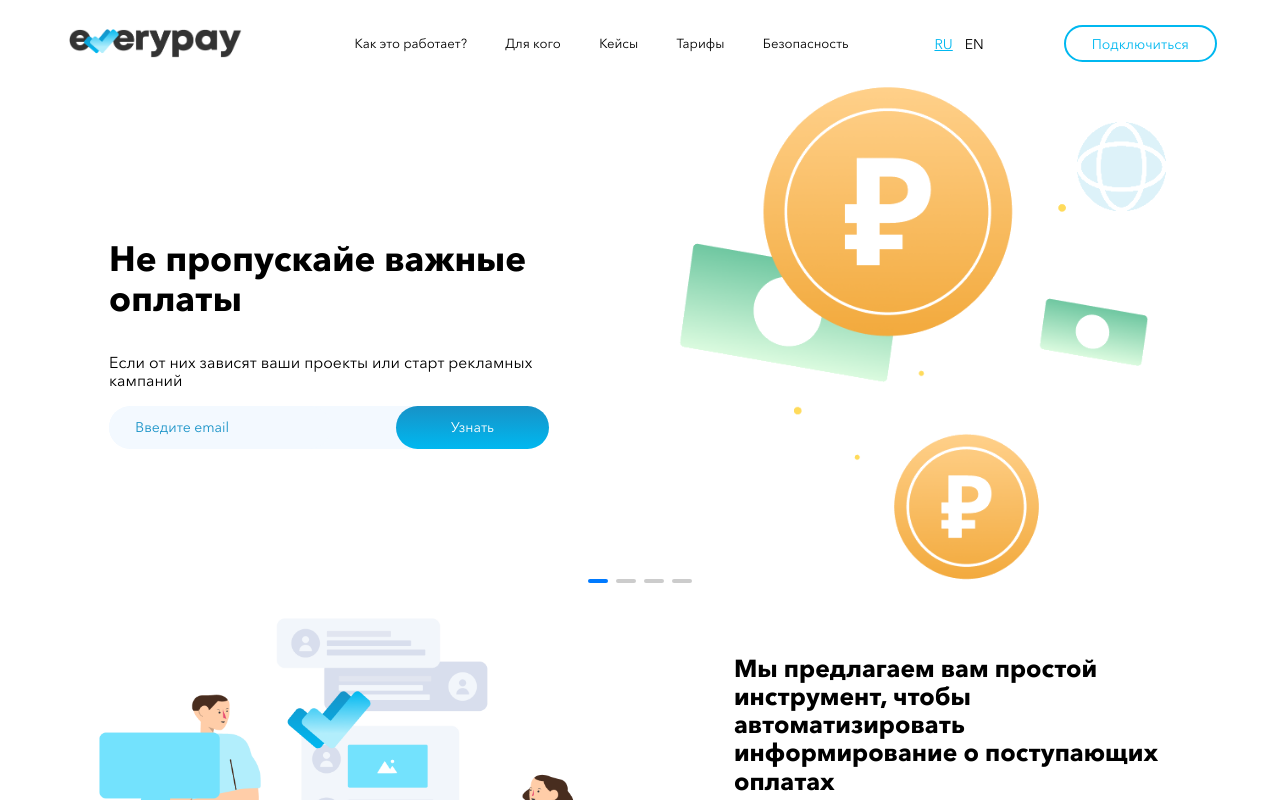
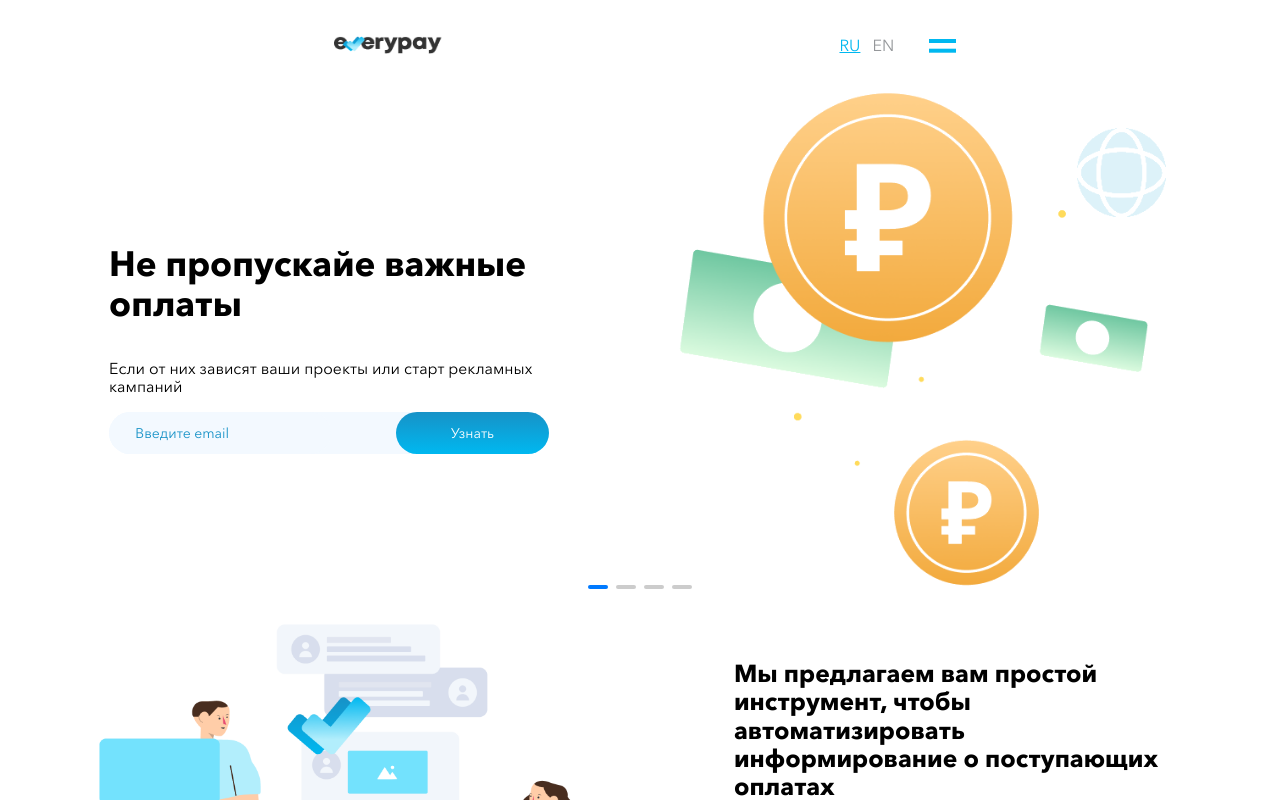
Before and after one commit to Aalleexxaannddrr/EVERYPAY, a React (Create React App) app: page / in a window 1280 px wide. Shown: the top 800 px of the page. Built offline with nearby package versions, Linux system fonts and the light colour scheme.

Commit message:
Fix Header

```diff
--- a/src/components/Header/index.tsx
+++ b/src/components/Header/index.tsx
@@ -63,20 +63,21 @@ const Header: React.FC = () => {
                     </button>
                 </div>
                 <div className="header__btn">
-                    <button className="btn btn--hollow" onClick={() => handleMenuClick('connect')}>
-                        <span className="btn__label--hollow">
+                    <div className="btn btn--hollow" onClick={() => handleMenuClick('connect')}>
+                        <div className="btn__label--hollow">
+                            <p className="btn__label--hollow--text">
                                 {(language.language === 'EN') ? 'Connect' : 'Подключиться'}
-                        </span>
-                    </button>
+                            </p>
+                        </div>
+                    </div>
                 </div>
                 <div
-                    className={classNames('menu-btn menu-btn--ml', {
-                        'active': menuVisible
-                    })}
+                    className='menu-btn menu-btn--ml'
                     onClick={toggleMenuVisible}
                 >
                     <span></span>
                 </div>
+            </header>
             <div
                 className={classNames('header__menu', {
                     'header__menu--visible': menuVisible,
@@ -93,15 +94,14 @@ const Header: React.FC = () => {
                         ))}
                     </ul>
                     <div className="header__menu__bottom">
-                            <button className="btn btn--hollow" onClick={() => handleMenuClick('connect')}>
-                                <span className="btn__label--hollow">
+                        <button className="btn btn--fill btn--fill--header" onClick={() => handleMenuClick('connect')}>
+                                <span className="btn__label--fill">
                                     {(language.language === 'EN') ? 'Connect' : 'Подключиться'}
                                 </span>
                         </button>
                     </div>
                 </div>
             </div>
-            </header>
         </div>
     )
 
--- a/src/styles/_vars.scss
+++ b/src/styles/_vars.scss
@@ -1,5 +1,5 @@
 //Font
-$mainFont: 'AvenirNext', sans-serif;
+$mainFont: 'AvenirNext';
 
 //Size
 $fz_base : 16;
--- a/src/styles/components/header.scss
+++ b/src/styles/components/header.scss
@@ -1,20 +1,22 @@
-$headerHeight: em(80, $fz);
-
 .header-wrapper {
-  height: $headerHeight;
+  width: 100%;
+  background: #FFFFFF;
 }
 
 .header {
   display: flex;
   justify-content: space-around;
   align-items: center;
-  width: 100%;
-  position: fixed;
-  background: #FFFFFF;
-  z-index: 99;
+  max-width: 1098px;
+  max-height: 48px;
+  margin-left: auto;
+  margin-right: auto;
+  margin-top: 35px;
+  margin-bottom: 20px;
 
   &__logo {
-    height: em(35, $fz);
+    width: 130.6px;
+    height: 20.42px;
     background: transparent;
     border: none;
     cursor: pointer;
@@ -29,18 +31,24 @@ $headerHeight: em(80, $fz);
   }
 
   &__item {
-    margin-left: em(30, $fz);
+    margin-left: 39px;
     list-style: none;
   }
 
   &__link {
-    font-size: em(15, $fz);
+    font-weight: 400;
+    font-size: 14px;
     background: transparent;
     border: none;
     cursor: pointer;
+    color: #2D3238;
 
     &:hover {
-      color: $primary-color;
+      color: #1792C7;
+    }
+
+    &:active {
+      color: rgba(85, 94, 104, 0.5);
     }
   }
 
@@ -52,124 +60,82 @@ $headerHeight: em(80, $fz);
     background: transparent;
     border: none;
     cursor: pointer;
+    font-weight: 400;
+    font-size: 16px;
+    color: #2D3238;
+    opacity: 0.5;
 
     &:hover {
-      color: $primary-color;
+      background: linear-gradient(180deg, #1792C7 0%, #00B8F0 100%);
+      -webkit-background-clip: text;
+      -webkit-text-fill-color: transparent;
     }
   }
 
   &__active-language {
-    background: transparent;
-    border: none;
-    cursor: pointer;
-    color: $primary-color;
+    color: #00B8F0;
     text-decoration: underline;
+    opacity: 1;
   }
 
-  &__menu {
-    display: none;
-    position: fixed;
-    background: #FFFFFF;
-    left: 0;
-    bottom: 0;
-    right: 0;
-    height: 100vh;
-    animation: showAnimation .25s ease-out;
-
-    &--visible {
-      display: block;
-      height: 90%;
-    }
-
-    .menu-btn {
-      position: absolute;
-      top: 20px;
-      right: 20px;
-    }
-
-    &__content-wrapper {
-      background: $default-color;
-      height: 100%;
-      margin-left: auto;
-      margin-right: auto;
-      margin-top: auto;
-      text-align: center;
-    }
-
-    &__nav {
-      margin-left: -20px;
-      margin-top: 80px;
-
-      li {
-        padding: 10px 40px;
-      }
-    }
-
-    &__bottom {
-      display: flex;
-      flex-direction: column;
-      align-items: center;
-
-    }
-  }
-
-  @media screen and (max-width: 1400px) {
-    padding: em(24, $fz) em(30, $fz);
-  }
-
-  @media screen and (max-width: 880px) {
-    &__language {
-      margin-left: auto;
-    }
-
-    .menu-btn {
-      width: 20px;
-      span,
-      span::before,
-      span::after {
-        height: 2px;
-        background-color: $primary-color;
-      }
-    }
+  @media screen and (max-width: 1440px) {
+    width: 632.16px;
+    justify-content: space-between;
 
     &__btn {
       display: none;
     }
 
+    &__language {
+      margin-left: 350px;
+    }
+
     &__nav {
       display: none;
     }
-  }
-  @media screen and (max-width: 768px) {
+
+    &__link {
+      font-weight: 500;
+      font-size: 24px;
+    }
+
     .menu-btn {
-      width: 20px;
       span,
       span::before,
       span::after {
-        height: 2px;
-      }
-    }
-
-    &__menu {
-      @keyframes showAnimation {
-        0% {
-          opacity: 0;
-        }
+        width: 27px;
+        height: 3.54px;
+        background-color: $primary-color;
       }
     }
   }
 
-  @media screen and (max-width: $breakpointSmall) {
-    .menu-btn {
-      width: 20px;
+
+  //Hiden Menu
+  &__menu {
+    display: none;
+    background: #FFFFFF;
+    text-align: center;
+
+    &--visible {
+      display: block;
     }
 
-    .menu-btn--ml {
-      margin-left: 10px;
+    &__nav {
+      margin-left: -20px;
+      margin-top: 152.39px;
+
+      li {
+        margin-bottom: 32px;
+      }
     }
+  }
 
-    &__logo-img {
-      height: 70%;
+  @media screen and (max-width: 768px) {
+    width: 278px;
+
+    &__language {
+      margin-left: 20px;
     }
   }
 }
--- a/src/styles/modules/btn.scss
+++ b/src/styles/modules/btn.scss
@@ -1,12 +1,27 @@
 .btn {
-  padding: em(10, $fz);
   cursor: pointer;
 
   &__label {
     font-weight: 600;
 
     &--hollow{
-      color: $primary-color;
+      width: 173px;
+      height: 46px;
+      border-radius: 44px;
+      background: #FFFFFF;
+      display: flex;
+      justify-content: center;
+      align-items: center;
+      padding-top: 12px;
+
+      &--text {
+        background: linear-gradient(180deg, #1792C7 0%, #00B8F0 100%);
+        -webkit-background-clip: text;
+        -webkit-text-fill-color: transparent;
+        margin-bottom: 30px;
+        font-weight: 600;
+        font-size: 16px;
+      }
     }
 
     &--fill{
@@ -15,11 +30,12 @@
   }
 
   &--hollow {
-    background: $default-color;
-    border-radius: em(44, $fz);
-    min-width: em(175, $fz);
-    border: 2px solid black;
-    border-color: $primary-color;
+    width: 175px;
+    height: 48px;
+    border-radius: 44px;
+    position: relative;
+    background: linear-gradient(180deg, #1792C7 0%, #00B8F0 100%);
+    padding: 1px;
 
     &:hover {
       box-shadow: 0px 6px 18px rgba(53, 152, 254, 0.38185);
@@ -32,15 +48,18 @@
     min-width: em(175, $fz);
     border: none;
 
+    &--header {
+      width: 175px;
+      height: 48px;
+      margin-left: 15px;
+      margin-top: 4px;
+      font-weight: 600;
+      font-size: 16px;
+    }
+
     &:hover {
       box-shadow: 0px 6px 18px rgba(53, 152, 254, 0.38185);
     }
   }
 
-  @media screen and (max-width: 320px){
-    &--fill {
-      min-width: em(0, $fz);
-      width: em(100, $fz);
-    }
-  }
 }
--- a/src/styles/modules/menu-btn.scss
+++ b/src/styles/modules/menu-btn.scss
@@ -1,49 +1,25 @@
 .menu-btn {
-  position: relative;
   cursor: pointer;
-  display: none;
+  margin-bottom: 12px;
+  margin-right: 27px;
 
   span::before,
   span::after {
     position: absolute;
-    background-color: $primary-color;
+    background-color: #1399CF;
   }
 
   span {
     &::before,
     &::after {
       content: '';
-      transition: 0.2s;
-    }
-    &::before {
-      width: 100%;
-
     }
     &::after {
-      width: 100%;
-      transform: translateY(8px);
-
-      @media screen and (max-width: 768px) {
-        transform: translateY(6px);
-      }
-      @media screen and (max-width: 420px) {
-        transform: translateY(5px);
-      }
-    }
-  }
-  &.active {
-    span {
-
-      &:before {
-        transform: rotate(-45deg);
-      }
-      &:after {
-        transform: rotate(45deg);
-      }
+      transform: translateY(9.7px);
     }
   }
 
-  @media (max-width: 880px) {
+  @media (max-width: 1440px) {
     display: block;
   }
 }
```
Also changed, not shown: public/img/logo1.png. Lines whose indentation alone changed are shown as unchanged.
